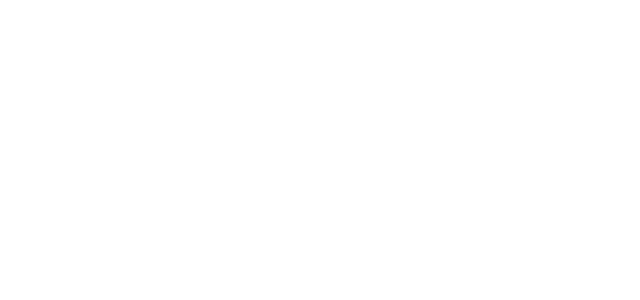
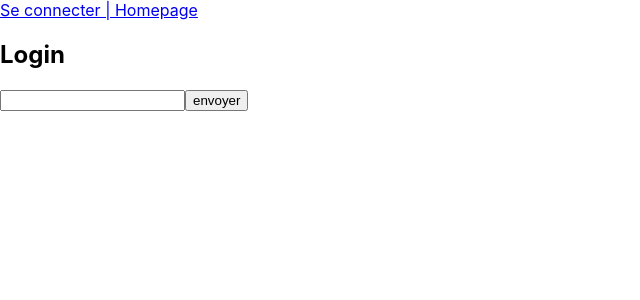
Before and after one commit to Djibril-Samassa/Poke-Context, a React (Create React App) app: page /auth in a window 1280 px wide. Shown: the top 300 px of the page, without its empty margins (0-640 px from the left). Built offline with nearby package versions, Linux system fonts and the light colour scheme.

Commit message:
Login commit

```diff
--- a/package.json
+++ b/package.json
@@ -8,6 +8,7 @@
     "@testing-library/user-event": "^13.5.0",
     "react": "^17.0.2",
     "react-dom": "^17.0.2",
+    "react-hook-form": "^7.27.1",
     "react-router-dom": "^5.0.0",
     "react-scripts": "5.0.0",
     "web-vitals": "^2.1.4"
--- a/src/App.js
+++ b/src/App.js
@@ -1,12 +1,18 @@
 import logo from './logo.svg';
 import Home from "./components/Home"
+import Login from "./components/Login"
 import { BrowserRouter, Switch, Link, Route } from "react-router-dom";
 import './App.css';
 
 function App() {
   return (
     <BrowserRouter>
+    <nav>
+      <Link to={"/auth"}>Se connecter | </Link>
+      <Link to={"/"}>Homepage</Link>
+    </nav>
     <Switch>
+      <Route exact path="/auth" component={Login}/>
       <Route exact path ="/" component={Home}/>
     </Switch>
 
--- a/src/components/Login.js
+++ b/src/components/Login.js
@@ -1,9 +1,22 @@
+import { useForm } from "react-hook-form"
 
 
 export default function Login(){
+
+    const { register, handleSubmit, formState: { errors } } = useForm();
+
+    const onSubmit = data =>{
+        console.log(data)
+    }
+
+
     return(
         <div>
             <h2>Login</h2>
+            <form onSubmit={handleSubmit(onSubmit)}>
+                <input type="text" required maxLength={15} {...register("username")}/>
+                <button type="submit">envoyer</button>
+            </form>
         </div>
     )
 }
```
Also changed, not shown: 1 other file (tests, documents, lock files or other folders).
